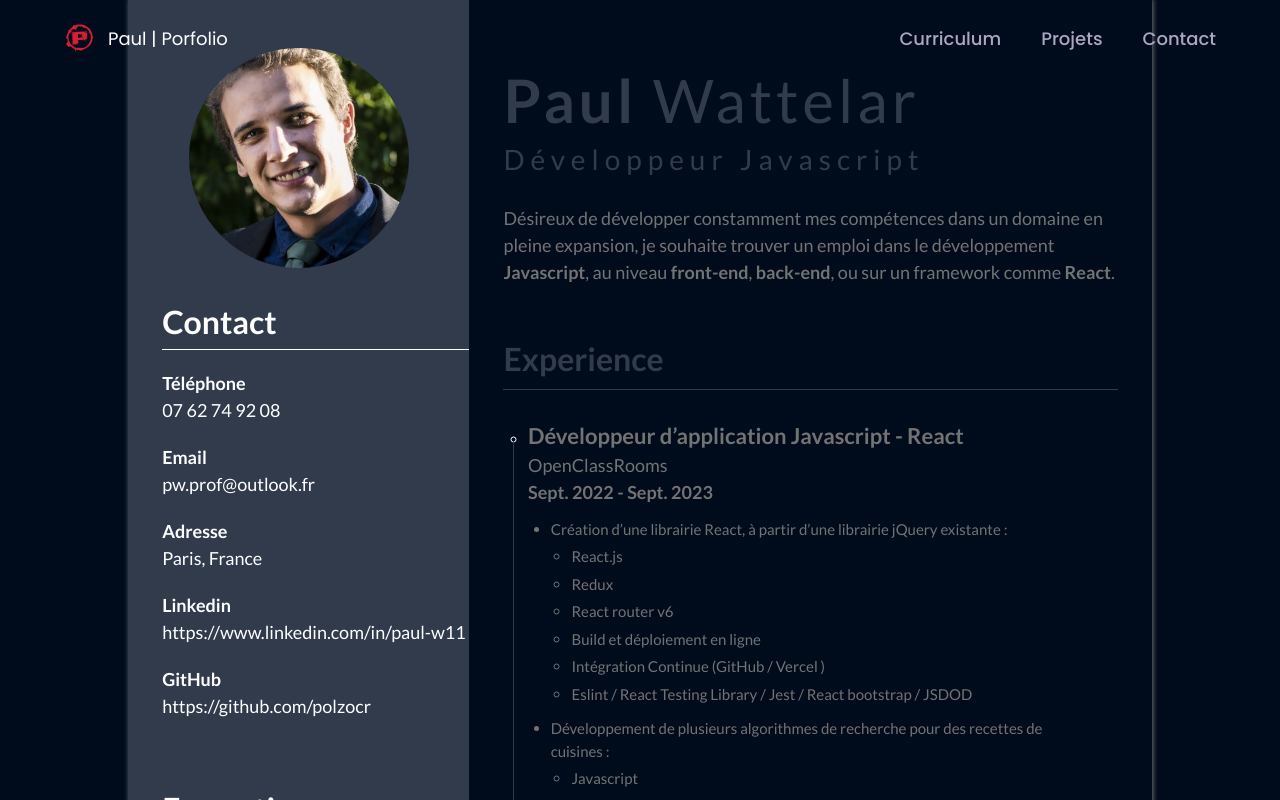
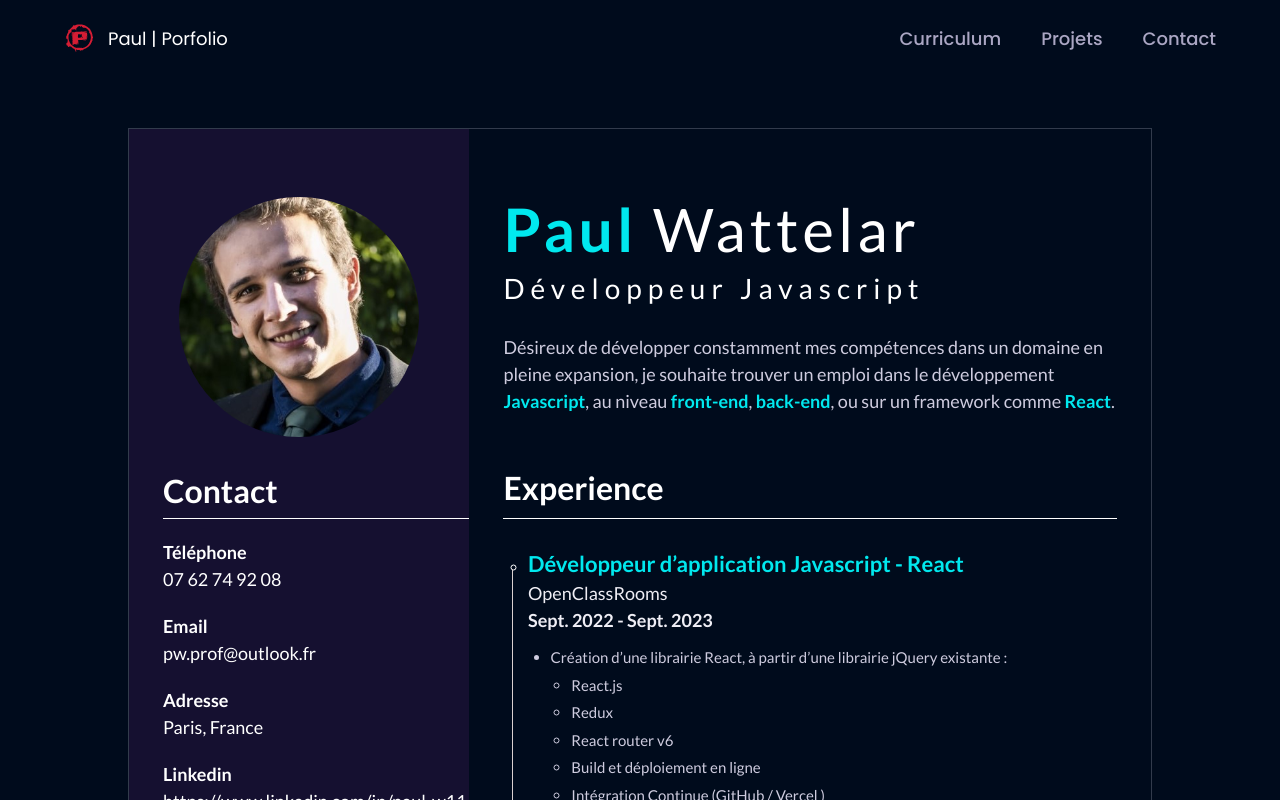
Before and after one commit to polzocr/3d_portfolio, a React (Vite) app: page /cv in a window 1280 px wide. Shown: the top 800 px of the page. Built offline with nearby package versions, Linux system fonts and the light colour scheme.

Commit message:
changement css cv

```diff
--- a/src/components/cv/Aside/Infos/Element/index.css
+++ b/src/components/cv/Aside/Infos/Element/index.css
@@ -20,3 +20,9 @@
 .element-date{
     font-size: 16px;
 }
+
+@-moz-document url-prefix() {
+    .elements li {
+        margin-left: 4%;
+    }
+}
--- a/src/components/cv/Aside/index.css
+++ b/src/components/cv/Aside/index.css
@@ -1,8 +1,9 @@
 .container-photo{
-    height: 220px;
-    width: 220px;
+    height: 240px;
+    width: 240px;
     border-radius: 50%;
     margin: auto;
+    margin-top: 20px;
 }
 
 .container-photo img {
--- a/src/components/cv/Content/Experience/Element/index.css
+++ b/src/components/cv/Content/Experience/Element/index.css
@@ -1,7 +1,7 @@
 .ul-element {
     margin-top: 12px;
     font-size: 15px;
-    color: #737373;
+    color: rgb(206, 204, 223);
     padding: 0 4%;
     list-style-type: disc ;
 }
--- a/src/components/cv/Content/Experience/index.css
+++ b/src/components/cv/Content/Experience/index.css
@@ -1,12 +1,12 @@
 .company {
     font-size: 18px;
-    color: #737373;
+    color: rgb(239, 238, 245);
     font-weight: normal;
 }
 
 .date {
     font-size: 18px;
-    color: #737373;
+    color: rgb(239, 238, 245);
     font-weight: bold;
 }
 
--- a/src/components/cv/Content/index.css
+++ b/src/components/cv/Content/index.css
@@ -1,6 +1,6 @@
 .intro {
     margin-top: 4%;
-    color: #737373;
+    color: rgb(206, 204, 223);
     font-size: 18px ;
 }
 
@@ -20,9 +20,14 @@
         position: absolute;
         width: 100%;
         height: 99%;
-        border-left: 1px solid #323B4C;
+        border-left: 1px solid rgb(218, 208, 208);
         bottom: 4px;
-        left: 10px;
+        left: 9px;
+    }
+    @-moz-document url-prefix() {
+        .ul-exp::before{
+            left: 14px;
+        }
     }
 }
 
--- a/src/components/cv/Content/index.jsx
+++ b/src/components/cv/Content/index.jsx
@@ -7,7 +7,6 @@ import Experience from './Experience/index'
 
 export default function Content(){
 
-    console.log(contentData)
     return (
         <>
             <h1><span>Paul</span> Wattelar</h1>
--- a/src/pages/Cv/index.css
+++ b/src/pages/Cv/index.css
@@ -1,7 +1,7 @@
 #cv {
     max-width: 1024px;
     margin: auto;
-    box-shadow: 1px -1px 5px 0px #737373;
+    /* box-shadow: 1px -1px 5px 0px #737373; */
     font-family: "Lato", sans-serif;
     /* height: 100vh; */
     /* width: 80%; */
@@ -16,12 +16,22 @@
     #cv{
         display: grid;
         grid-template-columns: repeat(3, 1fr);
-        padding-top: 10;
+        padding-top: 10%;
+
+    }
+    #side{
+        border-top: 1px solid #323B4C;
+        border-left: 1px solid #323B4C;
+        background-color: rgb(21 16 48);
+    }
+    #content{
+        border-top: 1px solid #323B4C;
+        border-right: 1px solid #323B4C;
+
     }
 }
 
 #side {
-    background-color: #323B4C;
     grid-column: 1;
     color: white;
     padding: 14% 0% 2% 0% ;
@@ -29,25 +39,23 @@
 
 #content {
     grid-column: 2 / 4;
-
     padding: 8% 5% 5% 5% ;
 }
 
 #cv span {
     font-weight: bold;
+    color: #00E8EE;
 }
 
 #cv h1 {
     font-size: 60px;
     font-weight: normal;
-    color: #323B4C ;
     letter-spacing: 4px;
 }
 
 #cv h2 {
     font-size: 28px;
     font-weight: 500;
-    color: #323B4C ;
     letter-spacing: 6px;
     margin-top: -1%
 }
@@ -55,15 +63,14 @@
  #cv h3{
     font-size:32px;
     font-weight: bold;
-    color: #323B4C ;
-    border-bottom: 1px solid #323B4C;
+    border-bottom: 1px solid white;
     margin-top: 7%;
     padding: 1% 0;
 }
 
 #cv h4{
     font-size: 22px;
-    color: #737373;
+    color: #00E8EE;
     font-weight: bold;
 }
 
```
